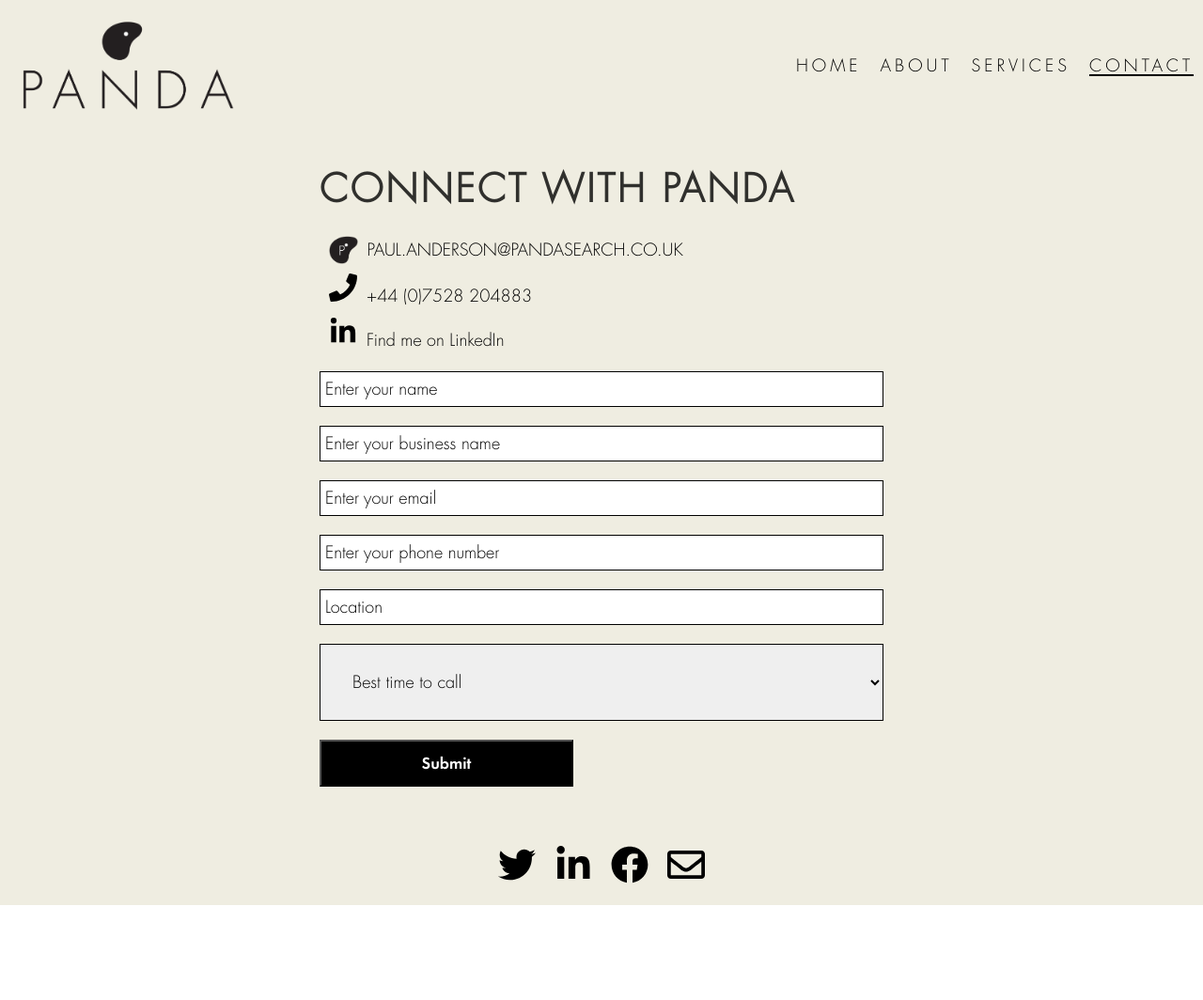
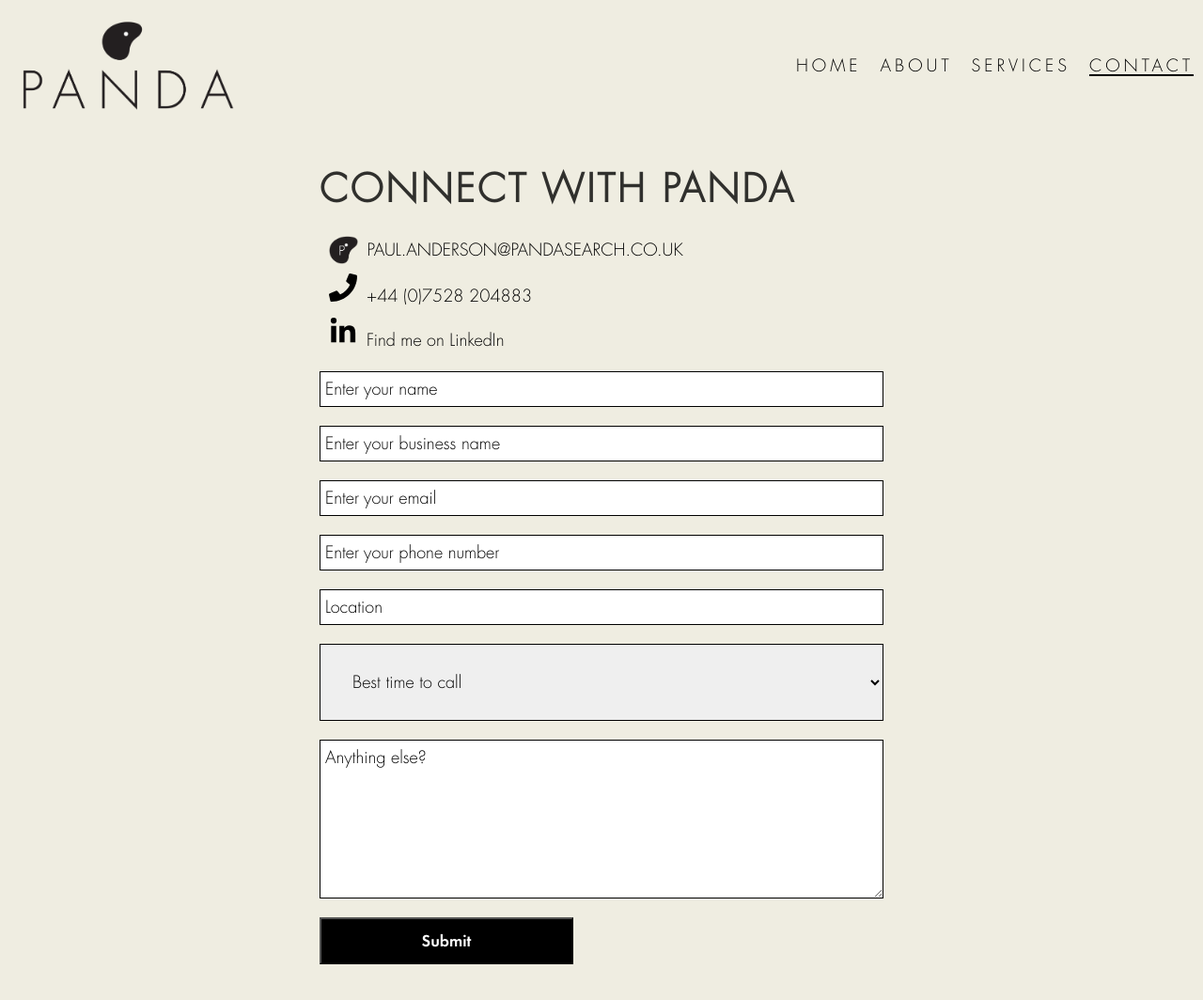
Before and after one commit to shan8851/panda, a Gatsby site: page /contact in a window 1280 px wide. Shown: the whole page at 94% size. Before the commit the page ends 963 px from the top, so only its background shows below. Built offline with nearby package versions, Linux system fonts and the light colour scheme; Gatsby itself is replaced by a stand-in of ours.

Commit message:
removing footer and adding textarea

```diff
--- a/src/components/shared/footer.js
+++ /dev/null
@@ -1,37 +0,0 @@
-import React from "react"
-import styled from "styled-components"
-import { FaLinkedinIn } from "react-icons/fa"
-import { FaTwitter } from "react-icons/fa"
-import { FaFacebook } from "react-icons/fa"
-import { FaRegEnvelope } from "react-icons/fa"
-
-export default function Footer() {
-  return (
-    <FooterWrapper>
-      <FooterIcon href="https://twitter.com">
-        <FaTwitter size={40} />
-      </FooterIcon>
-      <FooterIcon href="https://linkedin.com">
-        <FaLinkedinIn size={40} />
-      </FooterIcon>
-      <FooterIcon href="https://facebook.com">
-        <FaFacebook size={40} />
-      </FooterIcon>
-      <FooterIcon href="mailto:paul.anderson@pandasearch.co.uk">
-        <FaRegEnvelope size={40} />
-      </FooterIcon>
-    </FooterWrapper>
-  )
-}
-
-const FooterWrapper = styled.footer`
-  display: flex;
-  justify-content: center;
-  align-items: center;
-  height: 80px;
-`
-
-const FooterIcon = styled.a`
-  margin: 0 10px;
-  color: #000000;
-`
--- a/src/components/shared/layout.js
+++ b/src/components/shared/layout.js
@@ -1,6 +1,5 @@
 import React from "react"
 import Header from "./header"
-import Footer from "./footer"
 import styled from "styled-components"
 import "./layout.css"
 import "../../../static/fonts/font.css"
@@ -10,7 +9,6 @@ const Layout = ({ children }) => {
     <Container>
       <Header />
       {children}
-      <Footer />
     </Container>
   )
 }
--- a/src/pages/contact.js
+++ b/src/pages/contact.js
@@ -52,6 +52,7 @@ export default function Contact() {
             <option value="afternoon">Afternoon</option>
             <option value="evening">Evening</option>
           </Select>
+          <Textarea rows="6" placeholder='Anything else?' name='message'  />
           <SubmitButton type="submit">Submit</SubmitButton>
         </Form>
 
@@ -118,6 +119,17 @@ const Input = styled.input`
    }
 `
 
+const Textarea = styled.textarea`
+  margin: 10px 0;
+  border: 1px solid black;
+  padding: 5px;
+  font-family: panda;
+  &::placeholder {
+    opacity: 1;
+    font-family: panda;
+   }
+`
+
 const Select = styled.select`
   border: 1px solid black;
   font-family: panda;
--- a/src/pages/services.js
+++ b/src/pages/services.js
@@ -33,7 +33,7 @@ export default function Services() {
           We provide recruitment services at a fixed cost per hire, agreed up-front, and payable only if we introduce you to the candidate you’ve been looking for.
 
         </BodyCopy>
-        <ContactLink>CONTACT US FOR A COPY OF OUR CORPORATE BROCHURE</ContactLink>
+        <ContactLink to='/contact'>CONTACT US FOR A COPY OF OUR CORPORATE BROCHURE</ContactLink>
       </Container>
     </Layout>
   )
```
